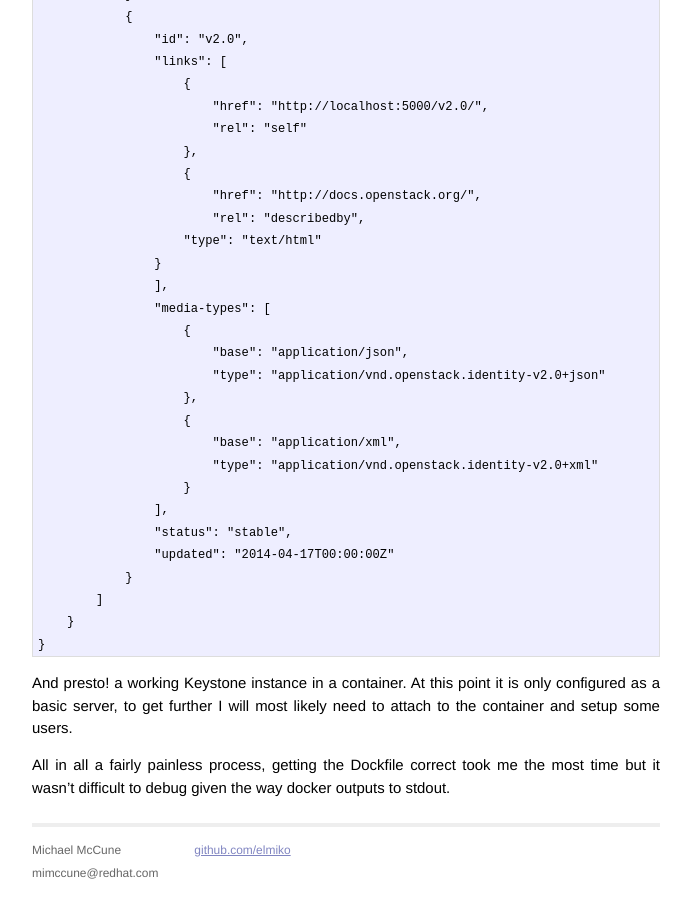
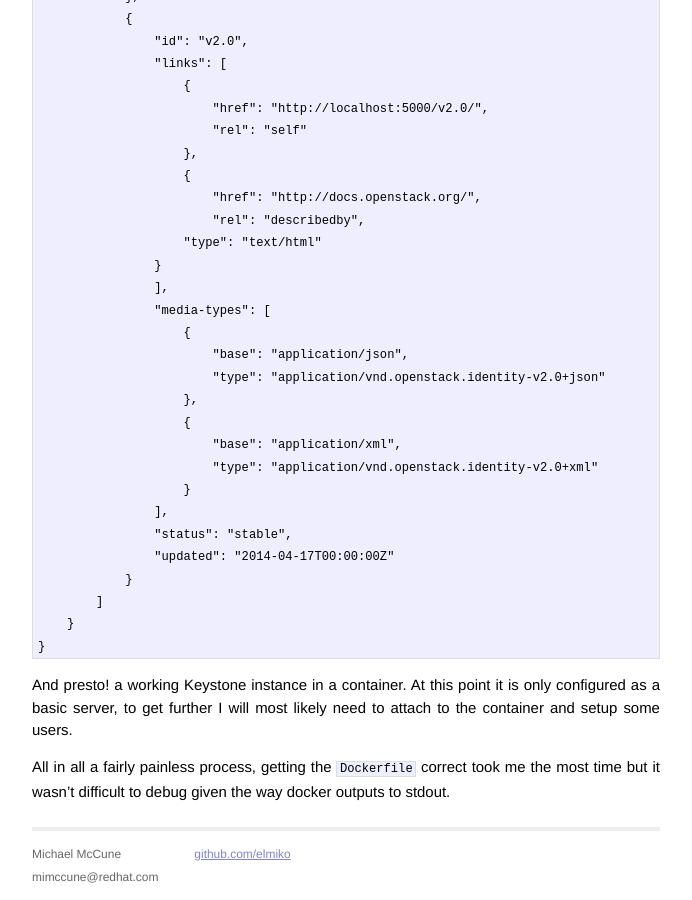
Before and after one commit to elmiko/elmiko.github.io, a Jekyll site: the page built from _posts/2014-06-06-Creating-a-simple-Docker-container-for-Keystone-trunk.markdown, in a window 1280 px wide and 900 px high, scrolled down 1809 px. Shown: the whole window, without its empty margins (294-986 px from the left). Built offline with Jekyll 4.4.1, drawn with Linux system fonts in a browser that asks for light colours; Markdown is read by kramdown in place of the engine named in the settings; some of the changed text lies outside the part shown.

Commit message:
minor tweaks to 2014-06-06 post

```diff
--- a/_posts/2014-06-06-Creating-a-simple-Docker-container-for-Keystone-trunk.markdown
+++ b/_posts/2014-06-06-Creating-a-simple-Docker-container-for-Keystone-trunk.markdown
@@ -114,6 +114,6 @@ And presto! a working Keystone instance in a container. At this point it is
 only configured as a basic server, to get further I will most likely need to
 attach to the container and setup some users.
 
-All in all a fairly painless process, getting the Dockfile correct took me the
-most time but it wasn't difficult to debug given the way docker outputs to
-stdout.
+All in all a fairly painless process, getting the `Dockerfile` correct took
+me the most time but it wasn't difficult to debug given the way docker
+outputs to stdout.
```
Also changed, not shown: other parts of _posts/2014-06-06-Creating-a-simple-Docker-container-for-Keystone-trunk.markdown (+2 -2 lines).
